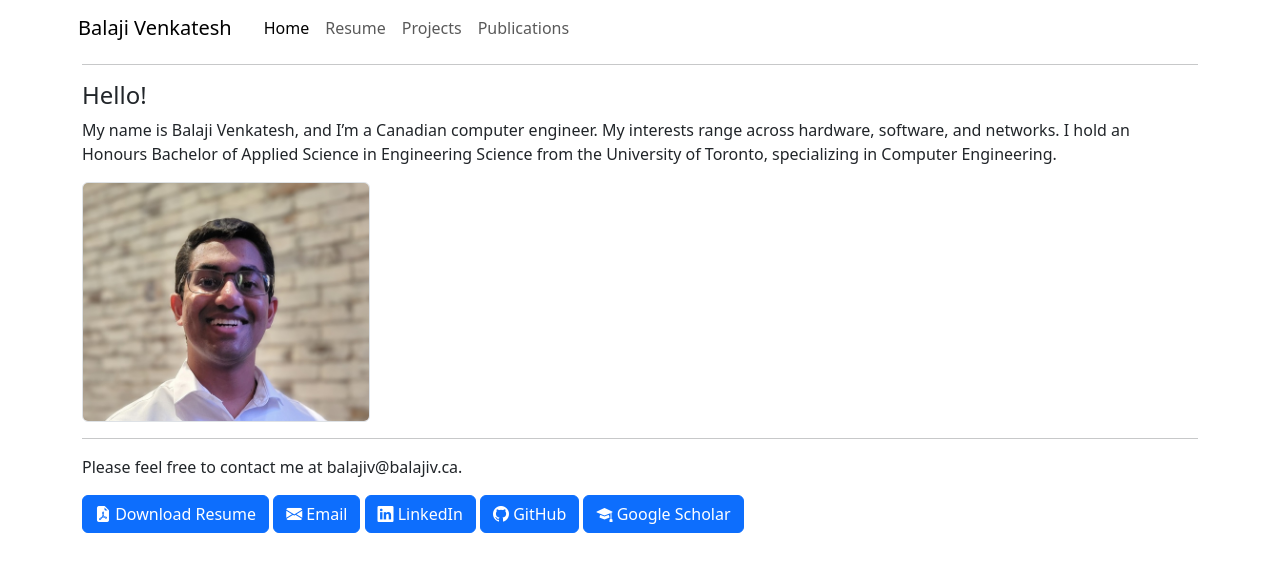
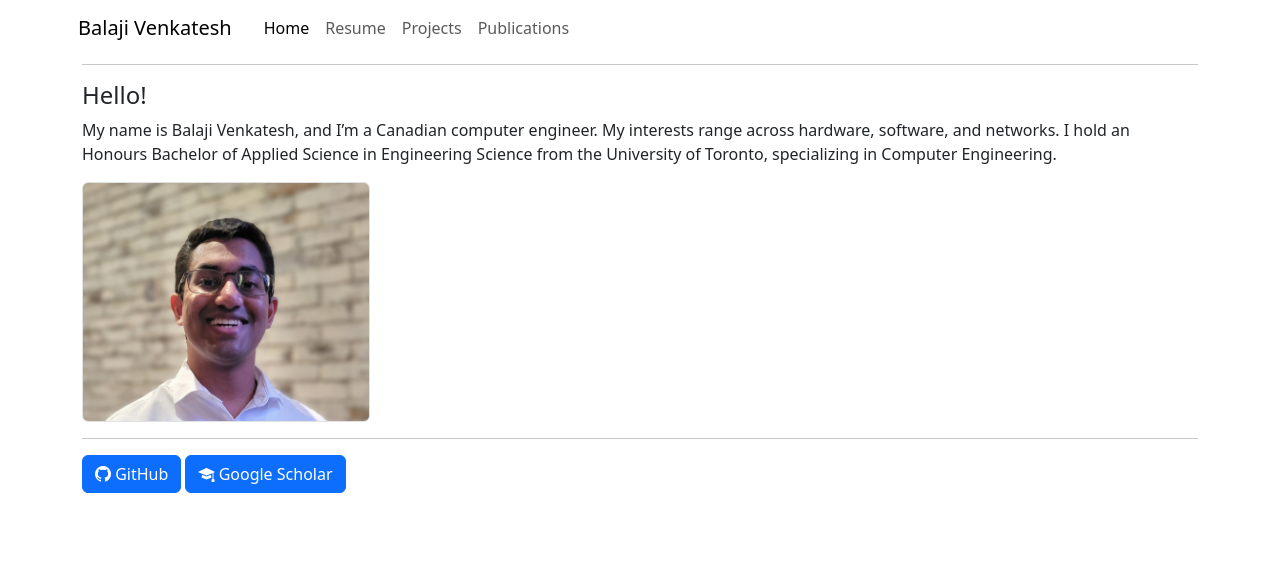
Before and after one commit to balaji-venkatesh/balaji-venkatesh.github.io, a Jekyll site: the page built from README.md, in a window 1280 px wide. Shown: the top 572 px of the page. Built offline with Jekyll 4.4.1, drawn with Linux system fonts in a browser that asks for light colours.

Commit message:
Remove email, resume, linkedin

```diff
--- a/_layouts/default.html
+++ b/_layouts/default.html
@@ -35,13 +35,6 @@
         <hr>
     </div>
     <footer class="container mb-3">
-        <p>Please feel free to contact me at balajiv@balajiv.ca.</p>
-        <a href="/assets/bv-resume.pdf" type="button" class="mb-1 btn btn-primary"><i
-                class="bi-file-earmark-pdf-fill"></i> Download Resume</a>
-        <a href="mailto:balajiv@balajiv.ca" class="mb-1 btn btn-primary">
-            <i class="bi bi-envelope-fill"></i> Email </a>
-        <a href="https://www.linkedin.com/in/balajivca/" class="mb-1 btn btn-primary">
-            <i class="bi bi-linkedin"></i> LinkedIn </a>
         <a href="https://github.com/balaji-venkatesh/" class="mb-1 btn btn-primary">
             <i class="bi bi-github"></i> GitHub </a>
         <a href="https://scholar.google.com/citations?user=5_CuemEAAAAJ" class="mb-1 btn btn-primary">
```
